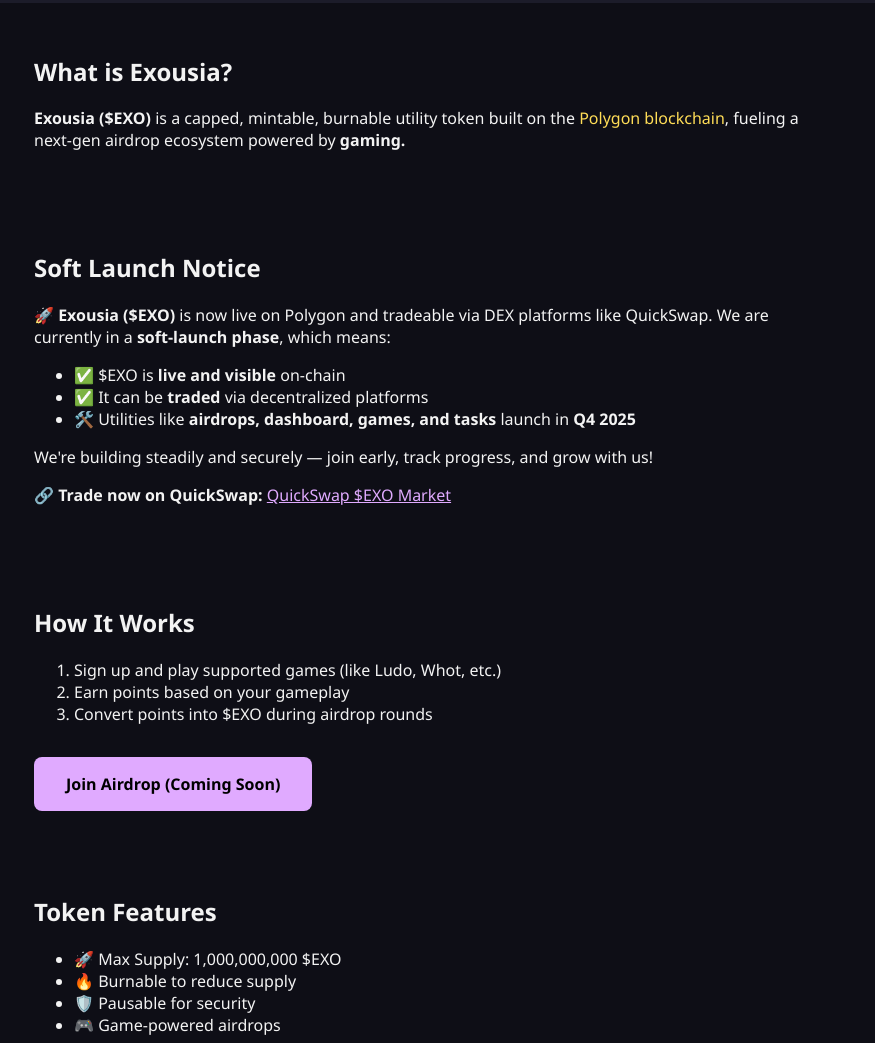
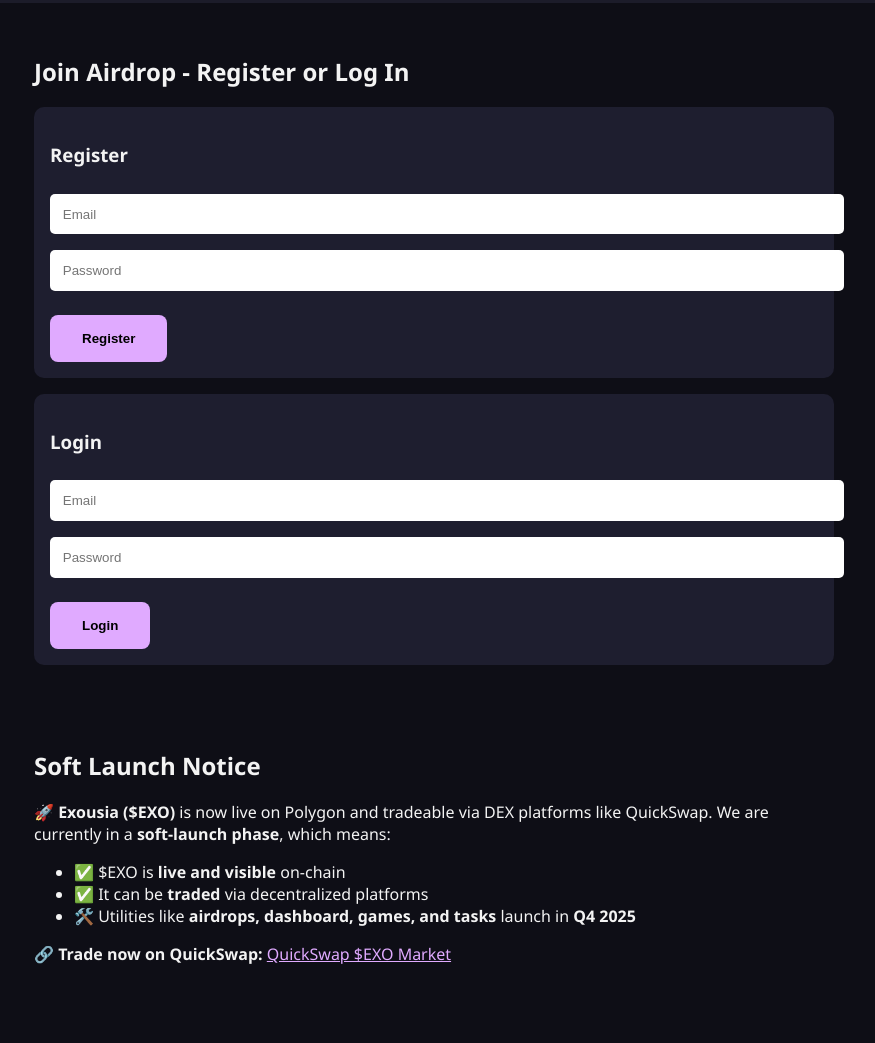
Before and after one commit to kingphilipoba/exousia-site, a plain HTML site: page index.html in a window 1280 px wide. Shown: the part 329-1372 px from the top of the page, without its empty margins (206-1081 px from the left). Drawn offline with nearby package versions, Linux system fonts and the light colour scheme.

Commit message:
Update index.html

```diff
--- a/index.html
+++ b/index.html
@@ -4,6 +4,7 @@
   <meta charset="UTF-8" />
   <meta name="viewport" content="width=device-width, initial-scale=1.0" />
   <title>Exousia ($EXO) Token</title>
+  <script src="https://unpkg.com/@supabase/supabase-js"></script>
   <style>
     body {
       margin: 0;
@@ -44,6 +45,19 @@
       display: inline-block;
       margin-top: 1rem;
     }
+    .form-box {
+      background: #1e1e2f;
+      padding: 1rem;
+      border-radius: 10px;
+      margin-top: 1rem;
+    }
+    input {
+      width: 100%;
+      padding: 0.8rem;
+      margin: 0.5rem 0;
+      border: none;
+      border-radius: 5px;
+    }
     footer {
       text-align: center;
       padding: 1rem;
@@ -63,8 +77,20 @@
   </header>
 
   <div class="section">
-    <h2>What is Exousia?</h2>
-    <p><strong>Exousia ($EXO)</strong> is a capped, mintable, burnable utility token built on the <span class="highlight">Polygon blockchain</span>, fueling a next-gen airdrop ecosystem powered by <strong>gaming.</strong></p>
+    <h2>Join Airdrop - Register or Log In</h2>
+    <div class="form-box">
+      <h3>Register</h3>
+      <input type="email" id="registerEmail" placeholder="Email" />
+      <input type="password" id="registerPassword" placeholder="Password" />
+      <button class="btn" onclick="registerUser()">Register</button>
+    </div>
+    <div class="form-box">
+      <h3>Login</h3>
+      <input type="email" id="loginEmail" placeholder="Email" />
+      <input type="password" id="loginPassword" placeholder="Password" />
+      <button class="btn" onclick="loginUser()">Login</button>
+    </div>
+    <div id="authMessage"></div>
   </div>
 
   <div class="section">
@@ -75,18 +101,7 @@
       <li>✅ It can be <strong>traded</strong> via decentralized platforms</li>
       <li>🛠️ Utilities like <strong>airdrops, dashboard, games, and tasks</strong> launch in <strong>Q4 2025</strong></li>
     </ul>
-    <p>We're building steadily and securely — join early, track progress, and grow with us!</p>
     <p>🔗 <strong>Trade now on QuickSwap:</strong> <a href="https://quickswap.exchange/#/swap?outputCurrency=0x14aDc9c89B5d841d5F0363608e79E080A14637aE" target="_blank">QuickSwap $EXO Market</a></p>
-  </div>
-
-  <div class="section">
-    <h2>How It Works</h2>
-    <ol>
-      <li>Sign up and play supported games (like Ludo, Whot, etc.)</li>
-      <li>Earn points based on your gameplay</li>
-      <li>Convert points into $EXO during airdrop rounds</li>
-    </ol>
-    <a class="btn" href="#">Join Airdrop (Coming Soon)</a>
   </div>
 
   <div class="section">
@@ -112,5 +127,29 @@
     &copy; 2025 Exousia. All rights reserved.<br/>
     Contact: <a href="mailto:exousiatokendevelopers@gmail.com">exousiatokendevelopers@gmail.com</a>
   </footer>
+
+  <script>
+    const supabase = supabase.createClient(
+      'https://xjleukipuugxqpmtyput.supabase.co',
+      'eyJhbGciOiJIUzI1NiIsInR5cCI6IkpXVCJ9.eyJpc3MiOiJzdXBhYmFzZSIsInJlZiI6InhqbGV1a2lwdXVneHFwbXR5cHV0Iiwicm9sZSI6ImFub24iLCJpYXQiOjE3NDcyMzY1NzcsImV4cCI6MjA2MjgxMjU3N30.I3uNaVEEFXAK4d6w8VtVcrkYPaQ7S6Ga8_Y2BxYf9AU'
+    );
+
+    async function registerUser() {
+      const email = document.getElementById('registerEmail').value;
+      const password = document.getElementById('registerPassword').value;
+      const { data, error } = await supabase.auth.signUp({ email, password });
+      document.getElementById('authMessage').innerText = error ? error.message : 'Registration successful! Check your email.';
+    }
+
+    async function loginUser() {
+      const email = document.getElementById('loginEmail').value;
+      const password = document.getElementById('loginPassword').value;
+      const { data, error } = await supabase.auth.signInWithPassword({ email, password });
+      document.getElementById('authMessage').innerText = error ? error.message : 'Login successful!';
+      if (!error) {
+        window.location.href = 'dashboard.html';
+      }
+    }
+  </script>
 </body>
 </html>
```
